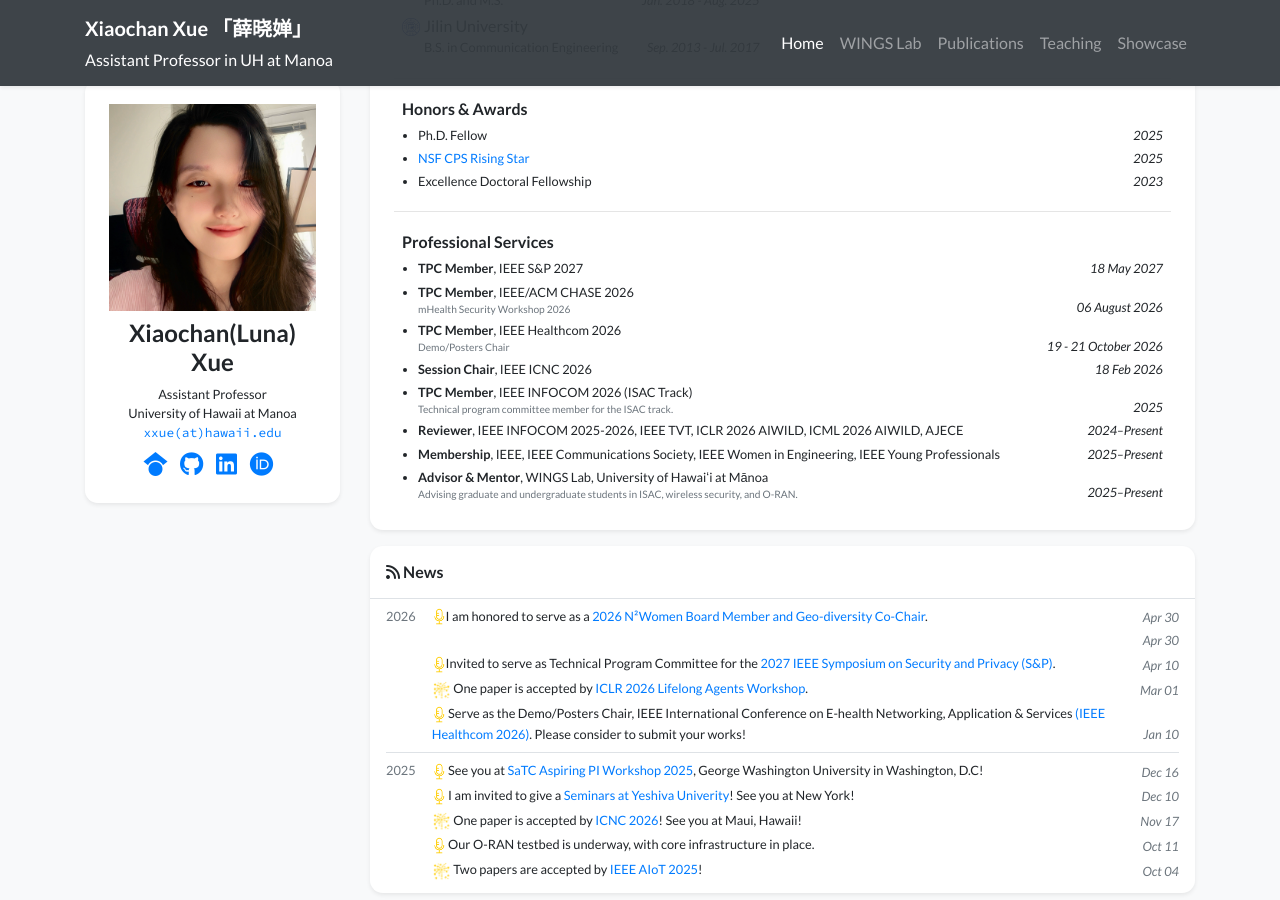
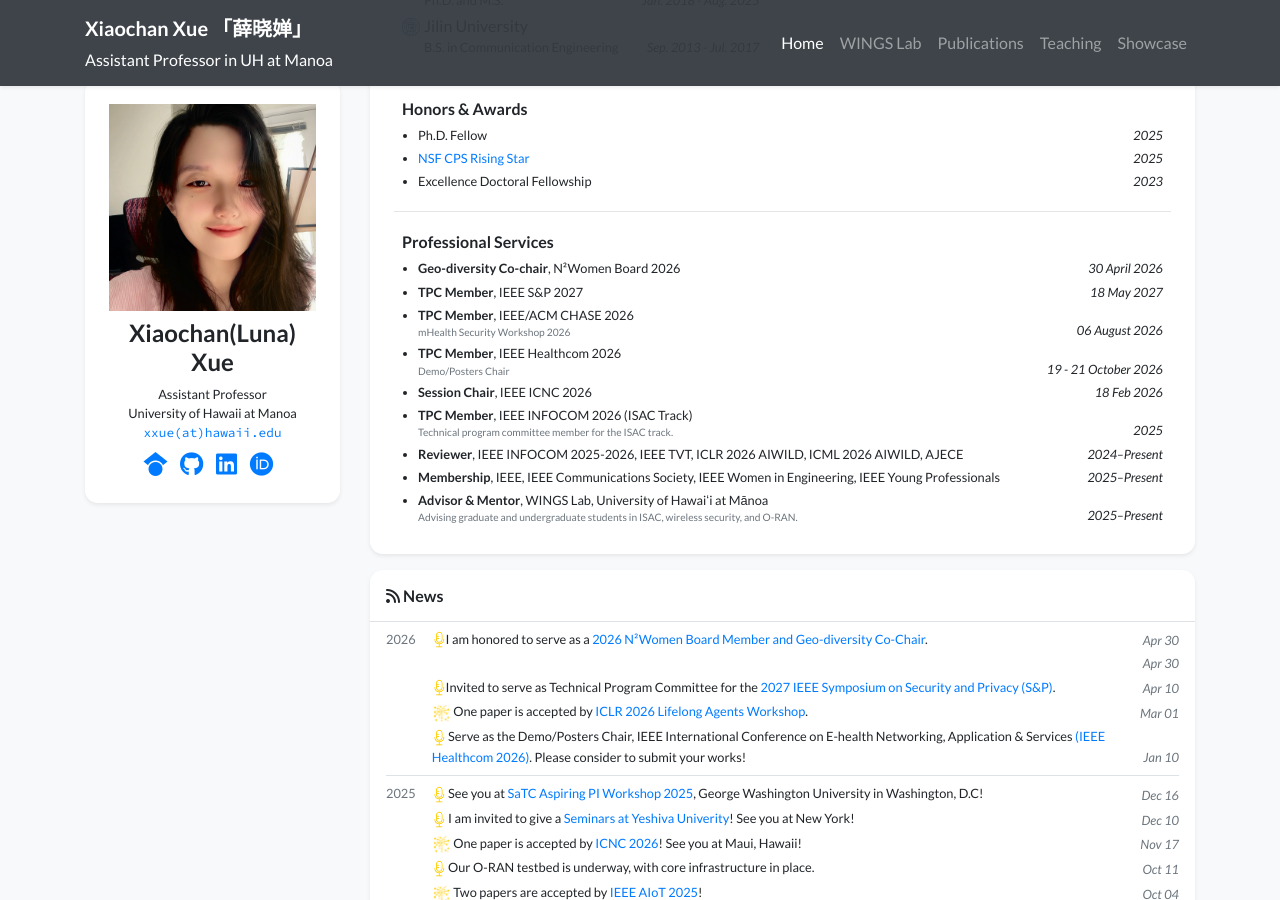
Before and after one commit to Luna-Xue/Luna-Xue.github.io, a Jekyll site: the page built from index.html, in a window 1280 px wide and 900 px high, scrolled down 850 px. Built offline with Jekyll 4.4.1, drawn with Linux system fonts in a browser that asks for light colours; nearby versions of some CDN libraries; a style sheet for code colours, icons or effects is not loaded.

Commit message:
[update] profile

```diff
--- a/_data/profile.yml
+++ b/_data/profile.yml
@@ -66,6 +66,10 @@
   date: 2023
 
 professional_services:
+  - role: "Geo-diversity Co-chair"
+    venue: "N²Women Board 2026"
+    date: "30 April 2026"
+
   - role: "TPC Member"
     venue: "IEEE S&P 2027"
     date: "18 May 2027"
```
